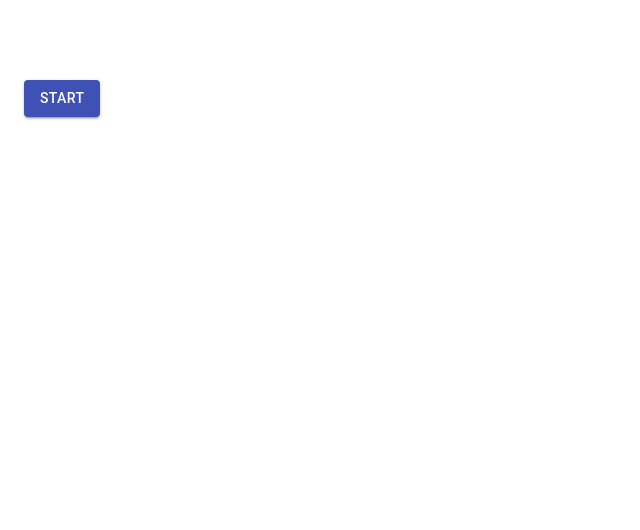
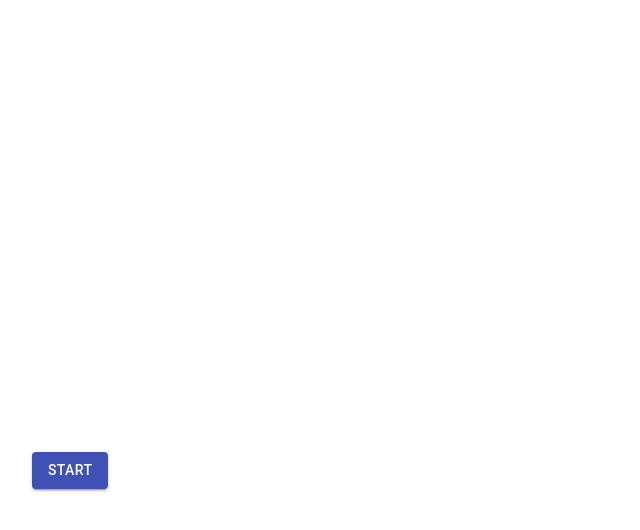
Before and after one commit to soudegesu/insertable-stream-practice, a React (Create React App) app: page / in a window 1280 px wide. Shown: the top 530 px of the page, without its empty margins (0-640 px from the left). Built offline with nearby package versions, Linux system fonts and the light colour scheme.

Commit message:
render video

```diff
--- a/package.json
+++ b/package.json
@@ -7,6 +7,7 @@
     "react": "^17.0.1",
     "react-dom": "^17.0.1",
     "react-scripts": "4.0.1",
+    "recoil": "^0.1.2",
     "web-vitals": "^0.2.4"
   },
   "devDependencies": {
--- a/src/App.tsx
+++ b/src/App.tsx
@@ -2,12 +2,15 @@ import React, { FC } from 'react';
 import './App.css';
 import { Container } from '@material-ui/core';
 import TopPage from './pages/TopPage';
+import { RecoilRoot } from 'recoil';
 
 const App: FC = () => {
   return (
-    <Container>
-      <TopPage />
-    </Container>
+    <RecoilRoot>
+      <Container>
+        <TopPage />
+      </Container>
+    </RecoilRoot>
   );
 };
 
--- a/src/components/StartButton.tsx
+++ b/src/components/StartButton.tsx
@@ -1,12 +1,29 @@
 import { Button } from '@material-ui/core';
 import React, { FC } from 'react';
+import { useSetRecoilState } from 'recoil';
+import useUserMedia from '../hooks/useUserMedia';
+import { mediaStreamAtom } from '../states/atom';
 
 const StartButton: FC = () => {
+  const { handleOnClick } = useStartButton();
+
   return (
-    <Button variant="contained" color="primary">
+    <Button variant="contained" color="primary" onClick={handleOnClick}>
       Start
     </Button>
   );
 };
 
+const useStartButton = () => {
+  const { getUserMedia } = useUserMedia({ constraints: { video: true } });
+  const setMediaStream = useSetRecoilState(mediaStreamAtom);
+
+  const handleOnClick = async () => {
+    const stream = await getUserMedia();
+    setMediaStream(stream);
+  };
+
+  return { handleOnClick };
+};
+
 export default StartButton;
--- /dev/null
+++ b/src/components/VideoStream.tsx
@@ -0,0 +1,24 @@
+import React, { FC, useEffect, useRef } from 'react';
+import { useRecoilValue } from 'recoil';
+import { mediaStreamAtom } from '../states/atom';
+
+const VideoStream: FC = () => {
+  const videoPlayerRef = useRef<HTMLVideoElement | null>(null);
+  const videoStream = useRecoilValue(mediaStreamAtom);
+
+  useEffect(() => {
+    if (videoPlayerRef && videoPlayerRef.current && videoStream) {
+      videoPlayerRef.current.srcObject = videoStream;
+    }
+  }, [videoPlayerRef.current, videoStream]);
+
+  return <video ref={videoPlayerRef} muted autoPlay width={480} height={360} />;
+};
+
+const useVideoStream = () => {
+  const handleOnCanPlay = () => {};
+
+  return {};
+};
+
+export default VideoStream;
--- /dev/null
+++ b/src/hooks/useUserMedia.ts
@@ -0,0 +1,12 @@
+interface Props {
+  constraints: MediaStreamConstraints;
+}
+
+export default function useUserMedia({ constraints }: Props) {
+  const getUserMedia = async () => {
+    const stream = await navigator.mediaDevices.getUserMedia(constraints);
+    return stream;
+  };
+
+  return { getUserMedia };
+}
--- a/src/pages/TopPage.tsx
+++ b/src/pages/TopPage.tsx
@@ -1,15 +1,19 @@
-import { Box, Grid, GridList } from '@material-ui/core';
+import { Box, Grid } from '@material-ui/core';
 import React, { FC } from 'react';
 import StartButton from '../components/StartButton';
+import VideoStream from '../components/VideoStream';
 
 const TopPage: FC = () => {
   return (
     <Box paddingTop={10}>
-      <GridList>
-        <Grid>
-          <StartButton />
+      <Grid container>
+        <Grid item>
+          <VideoStream />
         </Grid>
-      </GridList>
+      </Grid>
+      <Box padding={1}>
+        <StartButton />
+      </Box>
     </Box>
   );
 };
--- /dev/null
+++ b/src/states/atom.ts
@@ -0,0 +1,6 @@
+import { atom } from 'recoil';
+
+export const mediaStreamAtom = atom<MediaStream | undefined>({
+  key: 'mediaStream',
+  default: undefined,
+});
```
Also changed, not shown: 1 other file (tests, documents, lock files or other folders).
